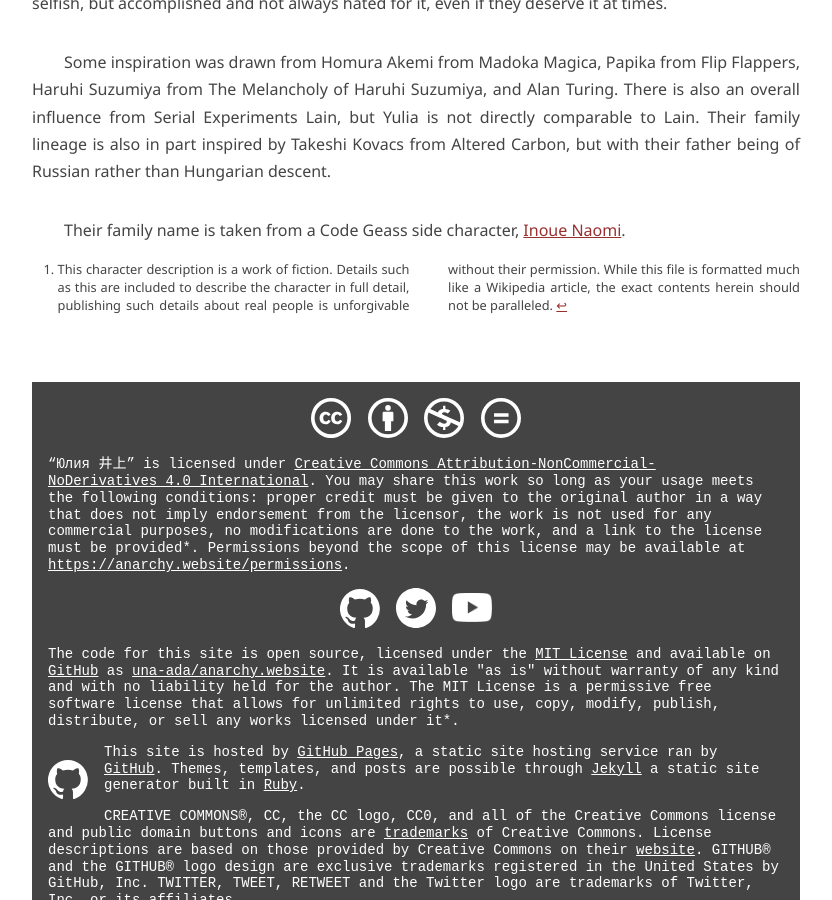
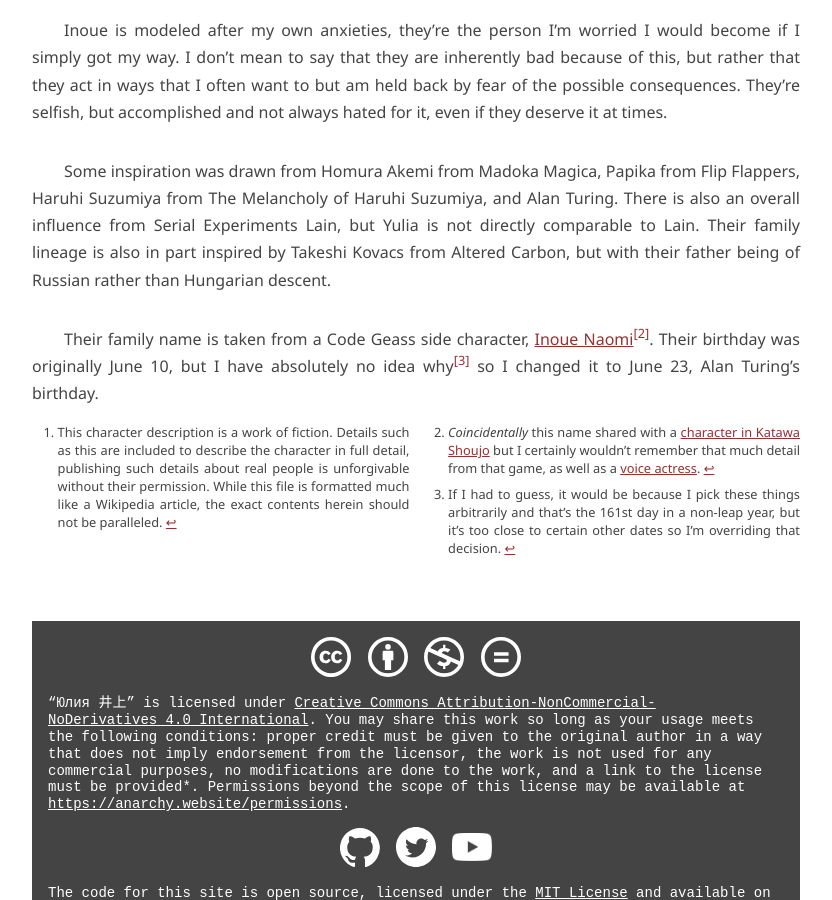
Before and after one commit to una-ada/anarchy.website, a Jekyll site: the page built from hakkenteki/char/inoue.md, in a window 1280 px wide and 900 px high, scrolled down 2754 px. Shown: the whole window, without its empty margins (224-1056 px from the left). Built offline with Jekyll 4.4.1, drawn with Linux system fonts in a browser that asks for light colours; some web fonts are replaced; some of the changed text lies outside the part shown.

Commit message:
Various touchups

```diff
--- a/hakkenteki/char/inoue.md
+++ b/hakkenteki/char/inoue.md
@@ -10,9 +10,12 @@
         <strong>Юлия 井上</strong><br/>
         <em>Yulia Inoue</em><br/>
     </th></tr></thead>
+    <tr><td colspan="2">
+        <img src="/assets/img/hkt/inoue-profile-1.jpg"/>
+    </td></tr>
     <tr><td><b>Pronouns</b></td><td>they/them<br>内 (うち)</td></tr>
     <tr><td><b>Born</b></td><td>
-        June 10, 2131 (age 24)<br/>
+        June 23, 12431 H.E. (age 24)<br/>
         Welles, Xanthe-Margaritifer
     </td></tr>
     <tr><td><b>Height</b></td><td>157cm (5 ft 2 in)</td></tr>
@@ -54,9 +57,9 @@
     </td></tr>
 </table>
 
-**Yulia Inoue** (Юлия 井上 _Yuliya Inoue_, born June 10, 2131) is a Martian
-mathematician, computer scientist, physicist, and engineer. Inoue was a key
-contributor to the development of the Electromagnetic Defense System on Mars
+**Yulia Inoue** (Юлия 井上 _Yuliya Inoue_, born June 23, 12431 H.E.) is a
+Martian mathematician, computer scientist, physicist, and engineer. Inoue was a
+key contributor to the development of the Electromagnetic Defense System on Mars
 and continues to work as a mid-level technician maintaining the System. Though
 their thesis _Planetary Field Stimulation and its Defense Applications_ was the
 foundation for the System's architecture, Inoue was not selected for the EM
@@ -148,6 +151,15 @@
 inspired by Takeshi Kovacs from Altered Carbon, but with their father being of
 Russian rather than Hungarian descent.
 
-Their family name is taken from a Code Geass side character, [Inoue Naomi][1].
+Their family name is taken from a Code Geass side character, [Inoue Naomi][1][^2]. Their birthday was originally June 10, but I have absolutely no idea why[^3] so I changed it to June 23, Alan Turing's birthday.
+
+[^2]:   _Coincidentally_ this name shared with a [character in Katawa Shoujo][2]
+        but I certainly wouldn't remember that much detail from that game, as well as a [voice actress][3].
+
+[^3]:   If I had to guess, it would be because I pick these things arbitrarily
+        and that's the 161st day in a non-leap year, but it's too close to
+        certain other dates so I'm overriding that decision.
 
 [1]:    https://codegeass.fandom.com/wiki/Naomi_Inoue
+[2]:    https://katawashoujo.fandom.com/wiki/Naomi_Inoue
+[3]:    https://www.animenewsnetwork.com/encyclopedia/people.php?id=29878
```
Also changed, not shown: formatting.md (added, +54 -0 lines), hakkenteki/char/ilin.md (+2 -2 lines), hakkenteki/char/ladariva.md (added, +12 -0 lines), hakkenteki/char/trusov.md (added, +8 -0 lines), supplements/pronouns.md (+1 -3 lines), assets/img/hkt/inoue-profile-1.jpg (added), assets/img/manga/golden-kamuy.jpg (added).
